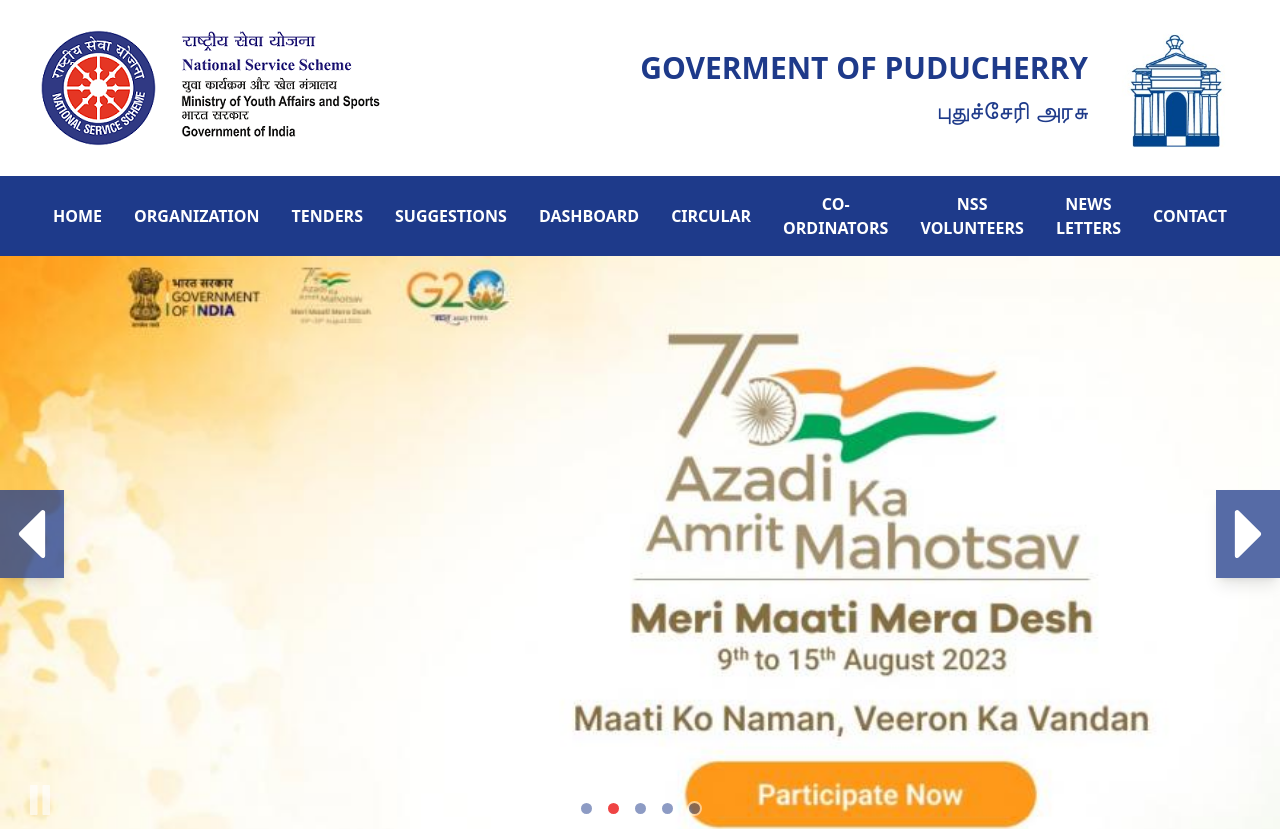
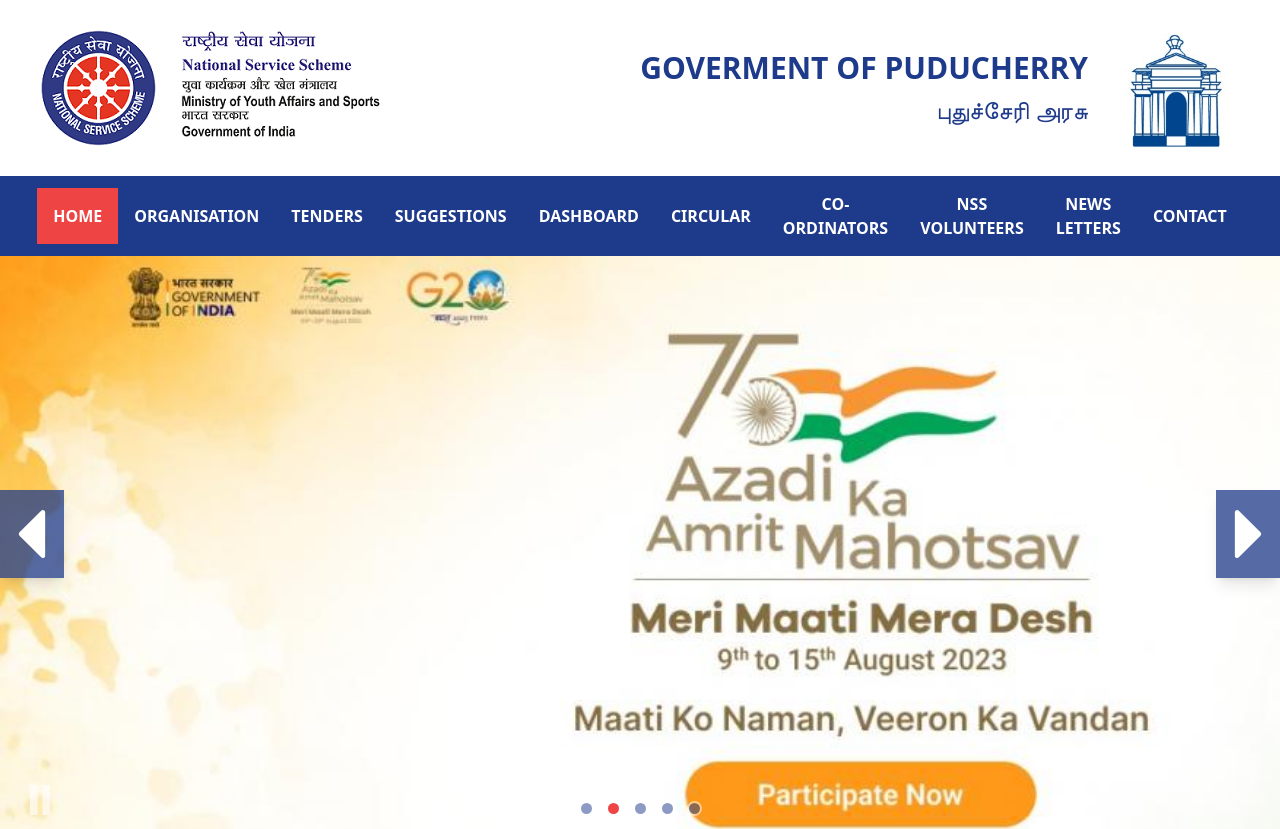
Before and after one commit to Shefaoudeen/Pondicherry_NSS, a React (Vite) app: page / in a window 1280 px wide. Shown: the top 829 px of the page. Built offline with nearby package versions, Linux system fonts and the light colour scheme.

Commit message:
Navbar improved

```diff
--- a/src/Data/index.js
+++ b/src/Data/index.js
@@ -5,7 +5,7 @@
 const NAV_ITEMS = [
   { title: "HOME", path: "/" },
   {
-    title: "ORGANIZATION",
+    title: "ORGANISATION",
     path : "/aboutUs",
     subItems: [
       { title: "ABOUT US", path: "/aboutUs" },
--- a/src/Layout/Navbar.jsx
+++ b/src/Layout/Navbar.jsx
@@ -1,25 +1,33 @@
-import React from 'react'
+import React, { useEffect,useState } from 'react'
 import { NAV_ITEMS } from '../Data/index'
+import { NavLink,Link,useLocation } from 'react-router-dom'
 
 const Navbar = () => {
+  const [currRoute, setCurrRoute] = useState("/")
+  const location = useLocation();
+
+  useEffect(()=> {
+    setCurrRoute(location.pathname)
+  },[location.pathname])
+
   return (
-    <nav className='bg-blue-900'>
-      <ul className='flex relative items-center justify-center px-20 text-white font-semibold'>
+    <nav className='bg-blue-900 relative'>
+      <ul className='flex items-center justify-center px-20 text-white font-semibold'>
         {
           NAV_ITEMS.map((ele,i) => {
             if (ele.subItems)
               return (
                 <div className='group duration-300' key={i}>
-                  <a href='/aboutUs' className='h-full px-4 text-center py-4 cursor-pointer group-hover:bg-red-500 duration-300'>{ele.title}</a>
-                  <div className='bg-red-600 z-[10000] absolute top-[100%] hidden items-start justify-start flex-col min-w-64 group-hover:flex duration-300'>
+                  <Link to='/aboutUs' className={`${ele.subItems.some(item => item.path === currRoute) ? 'bg-red-500' : 'bg-blue-900'} px-4 text-center py-4 cursor-pointer group-hover:bg-red-500 duration-300`}>{ele.title}</Link>
+                  <div className='hidden bg-red-500 z-[10000] absolute top-[100%] items-start justify-start flex-col min-w-64 group-hover:flex duration-300'>
                     {ele.subItems.map((subItem,i) => {
-                      return <a key={i} href={subItem.path} className='w-full px-4 py-4 hover:bg-white hover:text-red-600 cursor-pointer duration-500'>{subItem.title}</a>
+                      return <NavLink key={i} to={subItem.path} className='sub-items w-full px-4 py-4 hover:bg-white hover:text-red-500 cursor-pointer duration-500'>{subItem.title}</NavLink>
                     })}
                   </div>
                 </div>
               )
-            else
-              return <a key={i} href={ele.path} className='px-4 text-center py-4 hover:bg-red cursor-pointer hover:bg-red-500 duration-300'>{ele.title}</a>
+            else //nav items other than Organisation
+              return <NavLink key={i} to={ele.path} className='px-4 text-center py-4 hover:bg-red cursor-pointer hover:bg-red-500 duration-300'>{ele.title}</NavLink>
           })
         }
       </ul>
--- a/src/index.css
+++ b/src/index.css
@@ -1,6 +1,16 @@
 @tailwind base;
 @tailwind components;
 @tailwind utilities;
+
+.active {
+  background-color: rgb(239 68 68);
+}
+
+.active.sub-items {
+  background-color: white;
+  color: red;
+}
+
 
 .custom-scrollbar::-webkit-scrollbar {
     width: 8px; /* Width of the scrollbar */
--- a/src/pages/Directory.jsx
+++ b/src/pages/Directory.jsx
@@ -48,7 +48,7 @@
                         <div className='flex-1'>
                             <label htmlFor="filter-region" className='text-lg font-semibold'>Filter by Region</label>
                             <br />
-                            <select value={filterRegion} onChange={e => setFilterRegion(e.target.value)} name="filter-region" id="filter-region" className='custom-scrollbar focus:outline-none mt-2 w-full bg-slate-200 py-1 px-4 ring-[1px] focus:border-0 focus:ring-2  ring-blue-700 rounded-md'>
+                            <select value={filterRegion} onChange={e => {setFilterRegion(e.target.value); setFilterState("")}} name="filter-region" id="filter-region" className='custom-scrollbar focus:outline-none mt-2 w-full bg-slate-200 py-1 px-4 ring-[1px] focus:border-0 focus:ring-2  ring-blue-700 rounded-md'>
                                 <option defaultValue={true} value="">--Select--</option>
                                 {
                                     regionalDirectorates.map((ele) => {
@@ -75,7 +75,7 @@
                     </section>
 
                     {/* button for showing all the units and clearing the filter fields -- displays only when filters are applied */}
-                    <button onClick={() => {setDetails(UNIT_DETAILS); setFilterRegion(""); setFilterState("")}} className={`rounded-fullp-2 text-red-600 mt-2 ${details.length < 10 ? "block" : "hidden"}`}>Show all</button>
+                    <button onClick={() => {setDetails(UNIT_DETAILS); setFilterRegion(""); setFilterState("")}} className={` px-1 text-red-600 ${details.length < 10 ? "block" : "hidden"}`}>Show all</button>
 
                      {/* table content */}
                     <table className='w-full mt-5'>
--- a/src/pages/WhosWho.jsx
+++ b/src/pages/WhosWho.jsx
@@ -37,9 +37,10 @@
                         <section>
                             <h1 className='font-bold py-2 px-5 border-b-2 text-black/70'>MINISTER OF STATE FOR YOUTH AFFAIRS & SPORTS</h1>
                             <div className='flex  divide-x-2'>
-                                <h3 className='py-2 px-5'>
-                                    MOS for
-                                    <h3 className='font-semibold text-slate-700'>Youth Affairs & Sports</h3></h3>
+                                <div className='py-2 px-5'>
+                                    <h3>MOS for</h3>
+                                    <h3 className='font-semibold text-slate-700'>Youth Affairs & Sports</h3>
+                                </div>
                                 <div className='px-5 py-2'>
                                     <h3>Smt. Raksha Nikhil Khadse</h3>
                                 </div>
```
